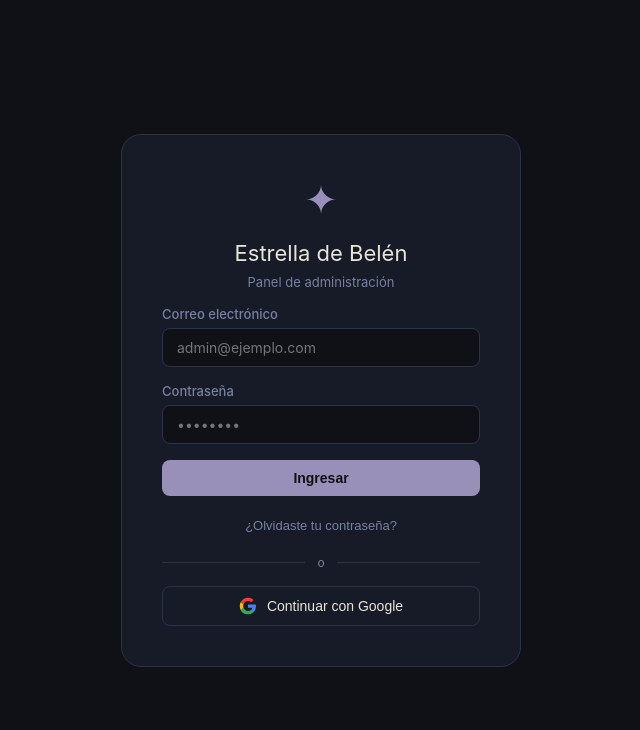
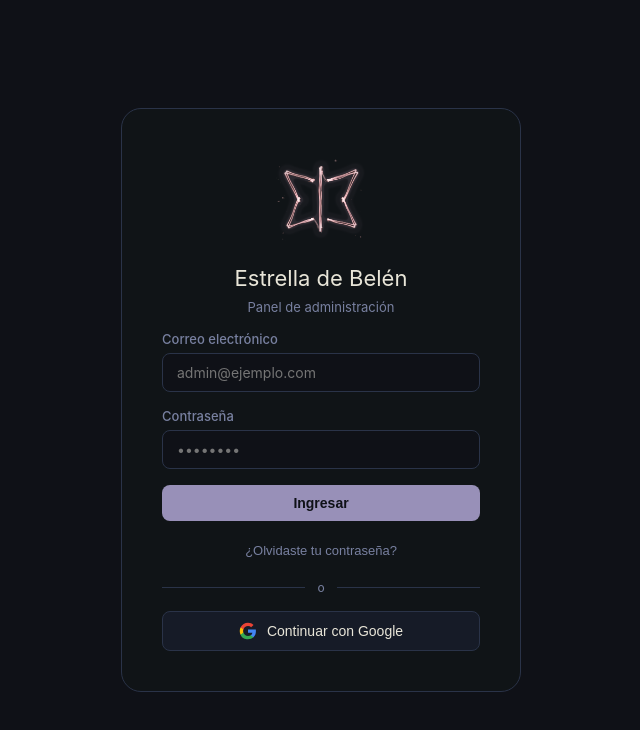
Before and after one commit to juanfai/estrella-de-belen, a website with bundled scripts: page web-admin/public/index.html in a window 1280 px wide. Shown: the whole page, without its empty margins (319-959 px from the left). Built offline with nearby package versions, Linux system fonts and the light colour scheme; no server answers.

Commit message:
profile y logo web

```diff
--- a/web-admin/public/index.html
+++ b/web-admin/public/index.html
@@ -11,7 +11,7 @@
   <!-- ── LOGIN ─────────────────────────────────────────────────────────── -->
   <div id="login-view" class="view center">
     <div class="login-card">
-      <div class="star">✦</div>
+      <img src="logo_luz.png" alt="Estrella de Belén" class="login-logo" />
       <h1>Estrella de Belén</h1>
       <p class="subtitle">Panel de administración</p>
 
--- a/web-admin/public/style.css
+++ b/web-admin/public/style.css
@@ -26,10 +26,10 @@ html, body { height: 100%; font-family: 'Inter', system-ui, sans-serif; backgrou
 /* ── Login ───────────────────────────────────────────────────────────────── */
 .login-card {
   width: 100%; max-width: 400px; padding: 40px;
-  background: var(--surface); border: 1px solid var(--border);
+  background: #101417; border: 1px solid var(--border);
   border-radius: 20px; display: flex; flex-direction: column; gap: 16px;
 }
-.star { font-size: 40px; color: var(--primary); text-align: center; }
+.login-logo { width: 100px; height: 100px; object-fit: contain; display: block; margin: 0 auto; }
 .login-card h1 { text-align: center; font-size: 22px; font-weight: 400; }
 .subtitle { text-align: center; color: var(--subtext); font-size: 13px; margin-top: -8px; }
 #login-form-state, #login-forgot-state { display: flex; flex-direction: column; gap: 16px; width: 100%; }
```
Also changed, not shown: web-admin/public/logo_luz.png (added), 1 other file.
